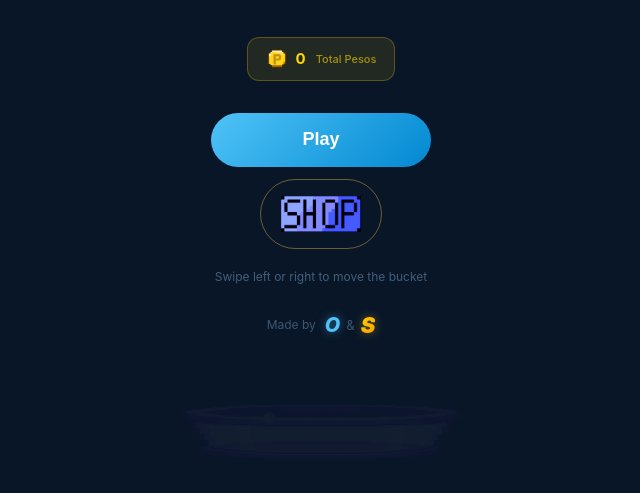
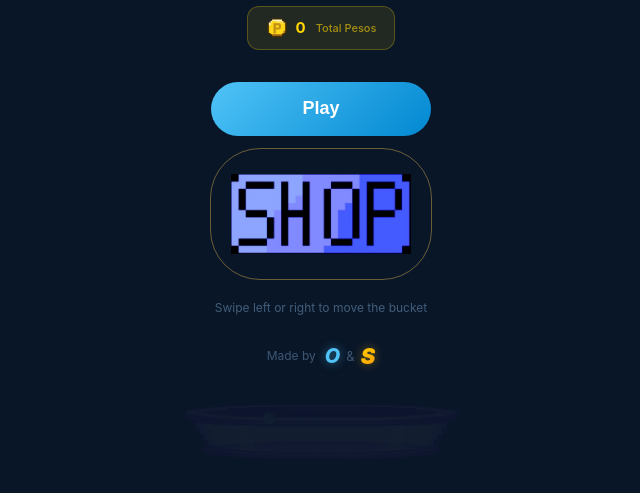
Before and after one commit to chinpatakdamdampro-web/water-bucket-game, a plain HTML site: page index.html in a window 1280 px wide. Shown: the part 307-800 px from the top of the page, without its empty margins (319-959 px from the left). Drawn offline with Linux system fonts and the light colour scheme.

Commit message:
Update index.html

```diff
--- a/index.html
+++ b/index.html
@@ -83,7 +83,7 @@ canvas { display:block; touch-action:none; }
   display:flex; align-items:center; justify-content:center; gap:8px;
   -webkit-user-select:none; user-select:none;
 }
-.btn-shop img { width:80px; height:48px; object-fit:contain; }
+.btn-shop img { width:180px; height:110px; object-fit:contain; }
 .btn-shop.icon-only { font-size: 0; padding: 10px 20px; min-height: 56px; width: auto; }
 .btn-secondary {
   background:transparent;
```
